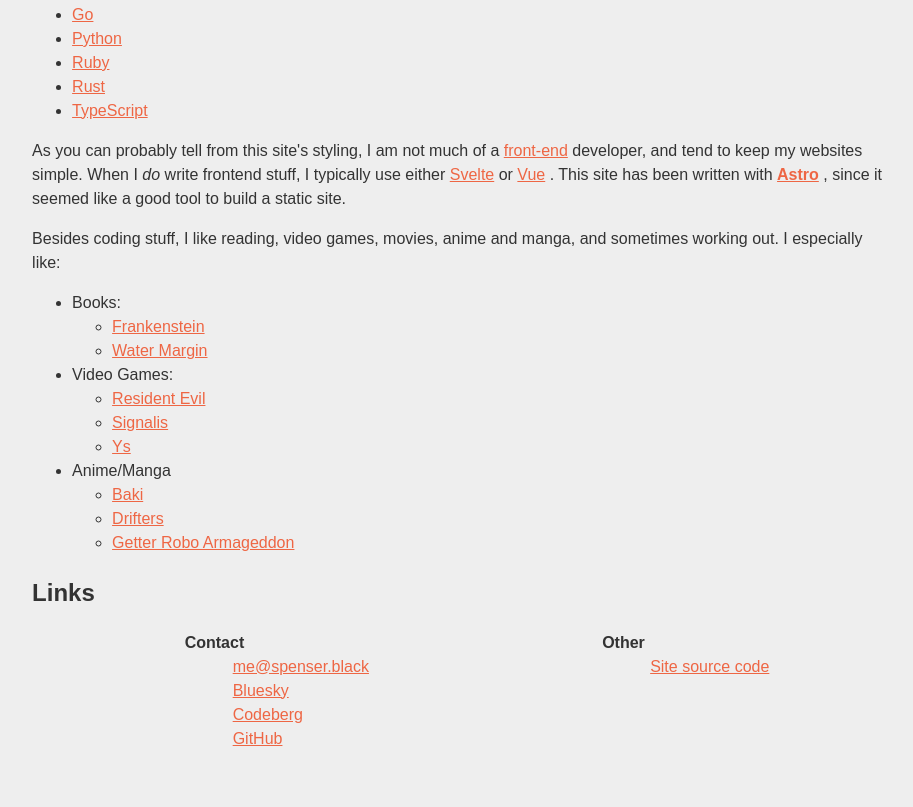
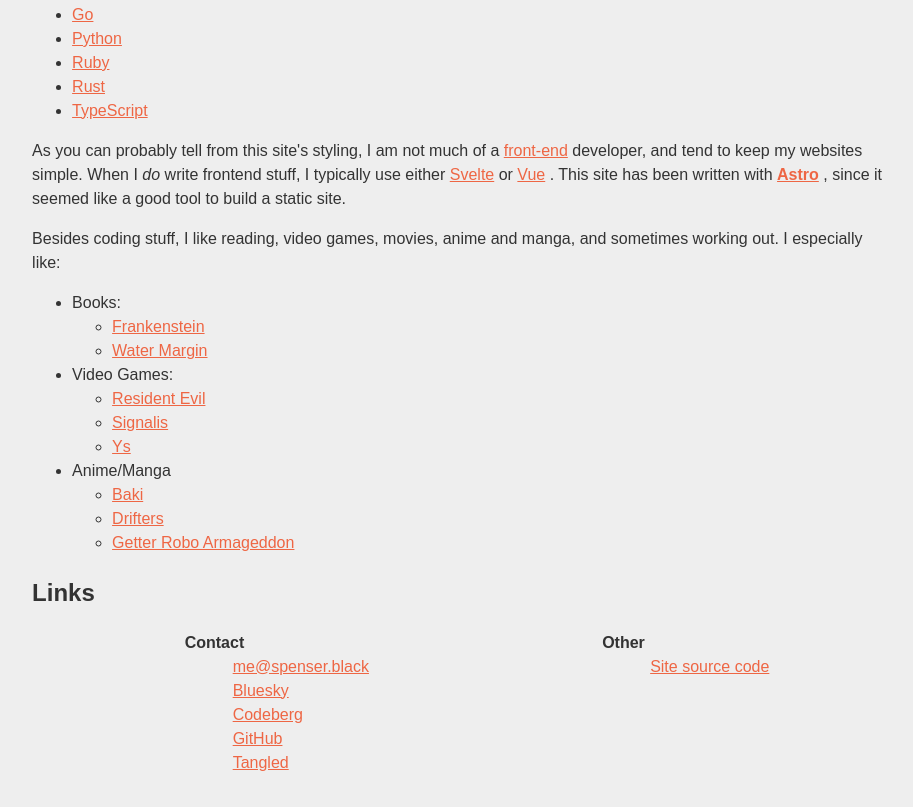
Before and after one commit to spenserblack/spenserblack.github.io, an Astro site: page / in a window 1280 px wide. Shown: the part 334-1141 px from the top of the page, without its empty margins (179-1092 px from the left). Before the commit the page ends 1117 px from the top, so only its background shows below. Built offline with nearby package versions, Linux system fonts and the light colour scheme; Astro itself is replaced by a stand-in of ours.

Commit message:
Add link to Tangled.org

```diff
--- a/src/components/Footer.astro
+++ b/src/components/Footer.astro
@@ -4,6 +4,7 @@
 const bluesky = "https://bsky.app/profile/spenser.black";
 const codeberg = "https://codeberg.org/spenserblack";
 const github = "https://github.com/spenserblack";
+const tangled = "https://tangled.org/spenser.black";
 const sourceCode = `${github}/spenserblack.github.io`;
 ---
 
@@ -17,6 +18,7 @@
 				<li><ExternalLink link={bluesky}>Bluesky</ExternalLink></li>
 				<li><ExternalLink link={codeberg}>Codeberg</ExternalLink></li>
 				<li><ExternalLink link={github}>GitHub</ExternalLink></li>
+				<li><ExternalLink link={tangled}>Tangled</ExternalLink></li>
 			</ul>
 		</li>
 		<li>
```
